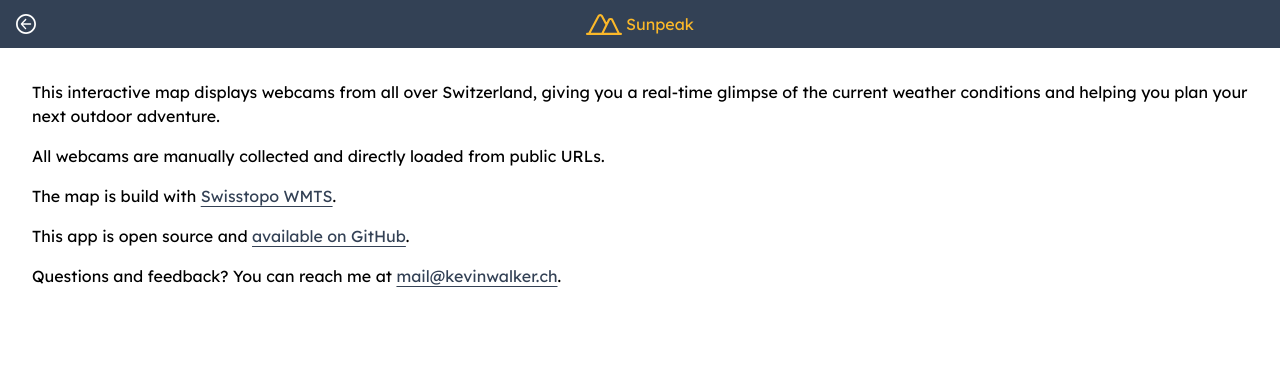
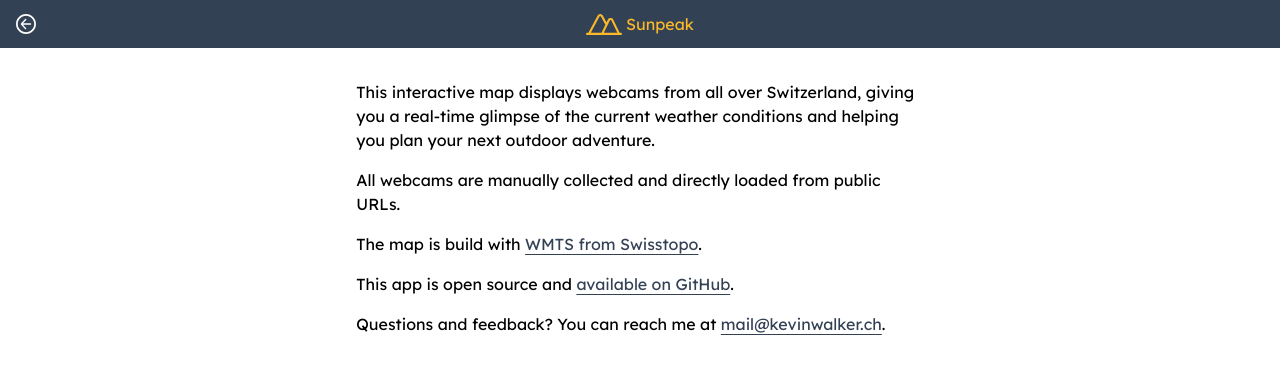
Before and after one commit to Walkeezy/sunpeak-app, a Next.js app: page /info in a window 1280 px wide. Shown: the top 374 px of the page. Built offline with nearby package versions, Linux system fonts and the light colour scheme.

Commit message:
feat: limit info page width (#15)

```diff
--- a/src/pages/info.tsx
+++ b/src/pages/info.tsx
@@ -20,7 +20,7 @@ export default function InfoPage() {
         <div></div>
       </Header>
 
-      <main data-test-id="info-page" className="p-8 space-y-4">
+      <main data-test-id="info-page" className="p-8 space-y-4 max-w-prose my-0 mx-auto">
         <p>
           This interactive map displays webcams from all over Switzerland, giving you a real-time glimpse of the current
           weather conditions and helping you plan your next outdoor adventure.
@@ -29,7 +29,7 @@ export default function InfoPage() {
         <p>
           The map is build with{' '}
           <ExternalLink href="https://www.geo.admin.ch/en/geo-services/geo-services/portrayal-services-web-mapping/web-map-tiling-services-wmts.html">
-            Swisstopo WMTS
+            WMTS from Swisstopo
           </ExternalLink>
           .
         </p>
```
